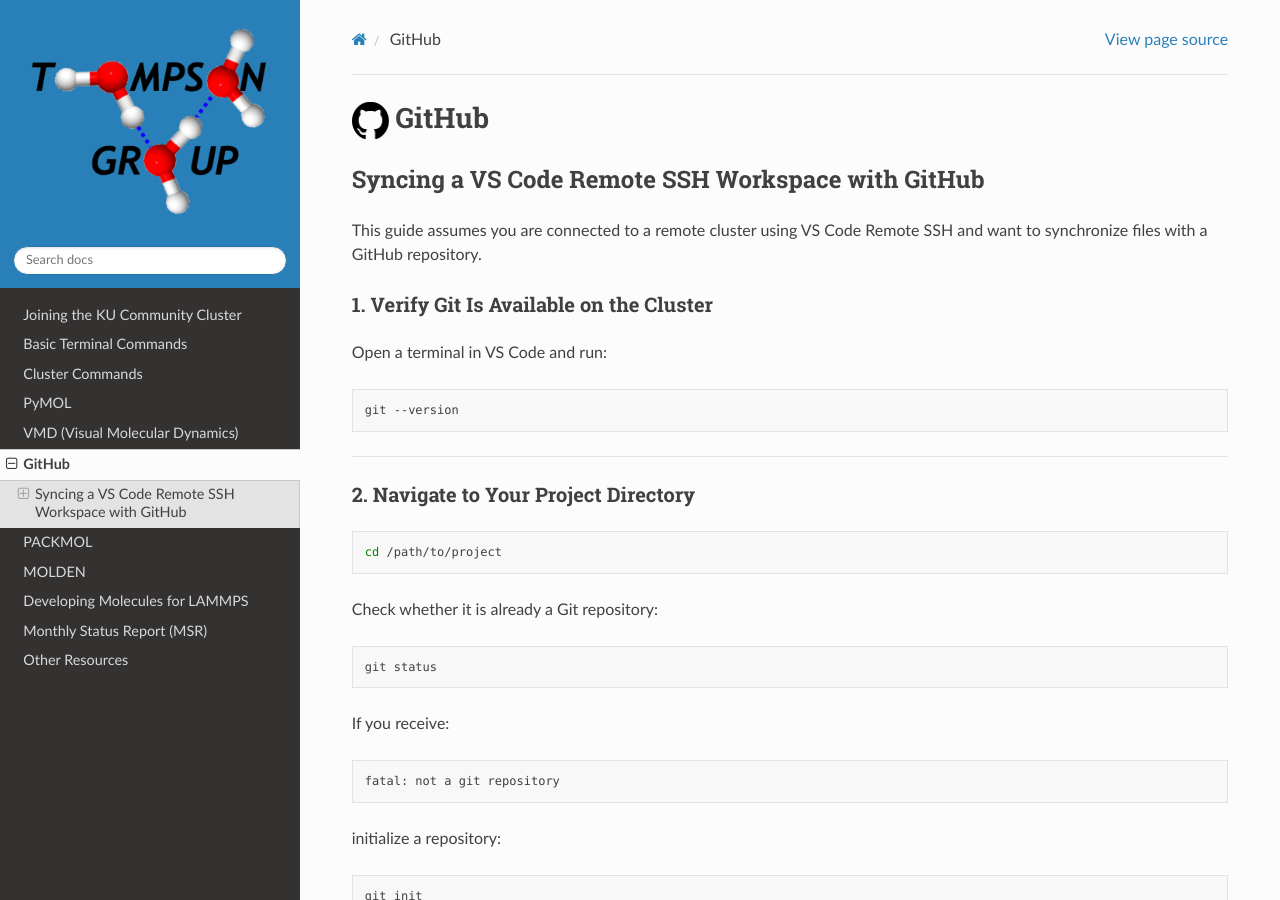
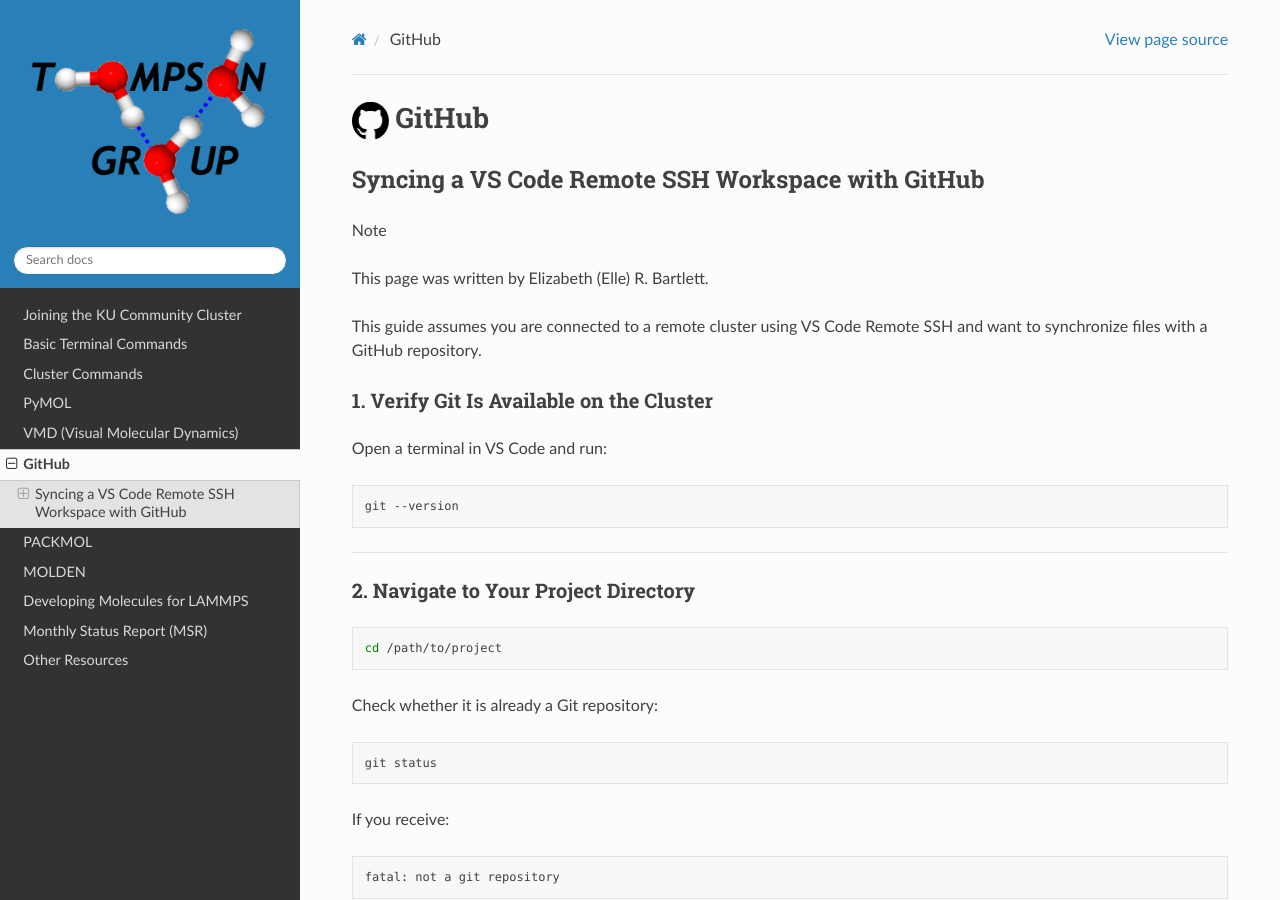
Before and after one commit to abigailkerr/thompsondocs, a Sphinx documentation site: the page built from docs/source/GitHub.rst, in a window 1280 px wide and 900 px high. Built offline with Sphinx 7.4.7 and the Read the Docs theme 3.1.0, drawn with Linux system fonts in a browser that asks for light colours.

Commit message:
Credited author on GitHub doc.
Added author note to the GitHub synchronization guide.

```diff
--- a/docs/source/GitHub.rst
+++ b/docs/source/GitHub.rst
@@ -8,6 +8,10 @@
 
 Syncing a VS Code Remote SSH Workspace with GitHub
 ==================================================
+
+Note
+
+This page was written by Elizabeth (Elle) R. Bartlett.
 
 This guide assumes you are connected to a remote cluster using VS Code
 Remote SSH and want to synchronize files with a GitHub repository.
```
